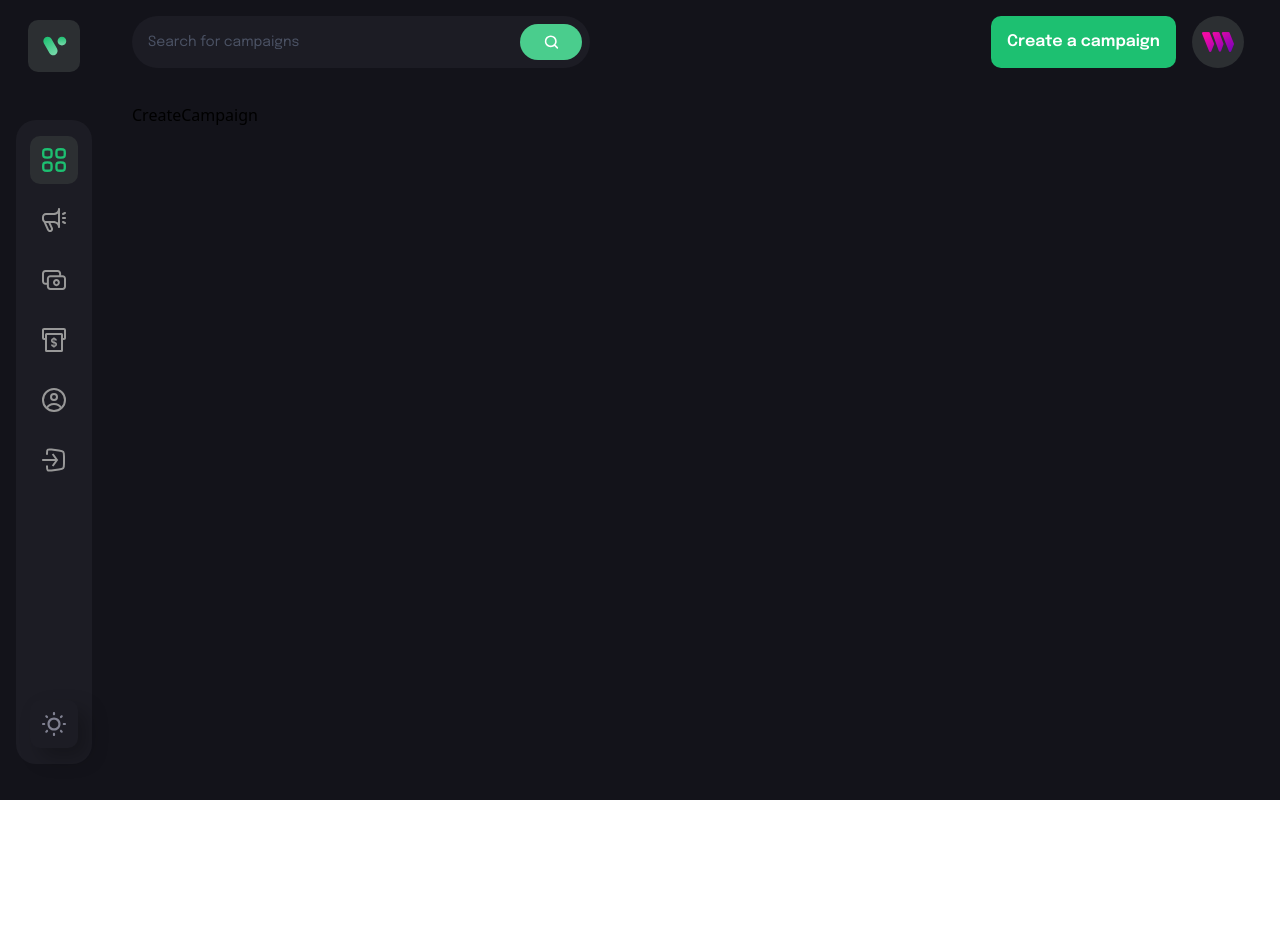
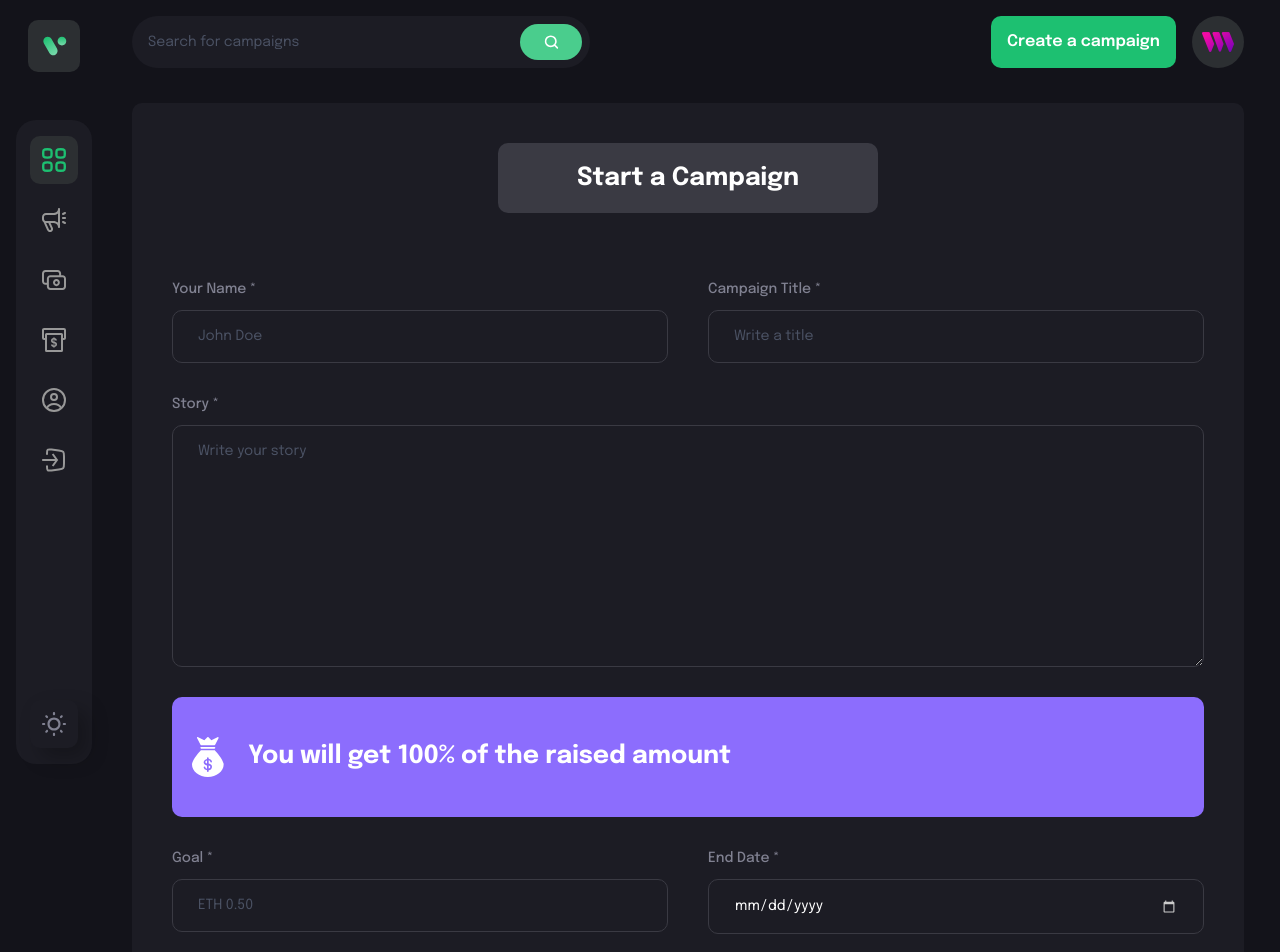
Before and after one commit to chrisstef/crowd-funding, a React app in the folder client/: page /create-campaign in a window 1280 px wide. Shown: the top 952 px of the page. Before the commit the page ends 800 px from the top, so only its background shows below. Built offline with nearby package versions, Linux system fonts and the light colour scheme; the HTML template or start-up script is replaced by a standard one.

Commit message:
Finish CreateCampaign page

```diff
--- /dev/null
+++ b/client/src/components/FormField.jsx
@@ -0,0 +1,42 @@
+import React from "react";
+
+const FormField = ({
+  labelName,
+  placeholder,
+  inputType,
+  isTextArea,
+  value,
+  handleChange,
+}) => {
+  return (
+    <label className="flex-1 w-full flex flex-col">
+      {labelName && (
+        <span className="font-epilogue font-medium text-[14px] leading-[22px] text-[#808191] mb-[10px]">
+          {labelName}
+        </span>
+      )}
+      {isTextArea ? (
+        <textarea
+          required
+          value={value}
+          onChange={handleChange}
+          rows={10}
+          placeholder={placeholder}
+          className="py-[15px] sm:px-[25px] px-[15px] outline-none border-[1px] border-[#3a3a43] bg-transparent font-epilogue text-white text-[14px] placeholder:text-[#4b5264] rounded-[10px] sm:min-w-[300px]"
+        />
+      ) : (
+        <input
+          required
+          value={value}
+          onChange={handleChange}
+          type={inputType}
+          step="0.1"
+          placeholder={placeholder}
+          className="py-[15px] sm:px-[25px] px-[15px] outline-none border-[1px] border-[#3a3a43] bg-transparent font-epilogue text-white text-[14px] placeholder:text-[#4b5264] rounded-[10px] sm:min-w-[300px]"
+        />
+      )}
+    </label>
+  );
+};
+
+export default FormField;
--- /dev/null
+++ b/client/src/components/Loader.jsx
@@ -0,0 +1,20 @@
+import React from "react";
+
+import { loader } from "../assets";
+
+const Loader = () => {
+  return (
+    <div className="fixed inset-0 z-10 h-screen bg-[rgba(0,0,0,0.7)] flex items-center justify-center flex-col">
+      <img
+        src={loader}
+        alt="loader"
+        className="w-[100px] h-[100px] object-contain"
+      />
+      <p className="mt-[20px] font-epilogue font-bold text-[20px] text-white text-center">
+        Transaction is in progress <br /> Please wait...
+      </p>
+    </div>
+  );
+};
+
+export default Loader;
--- a/client/src/components/index.js
+++ b/client/src/components/index.js
@@ -1,3 +1,5 @@
 export { default as Sidebar } from "./Sidebar";
 export { default as Navbar } from "./Navbar";
 export { default as CustomButton } from "./CustomButton";
+export { default as FormField } from "./FormField";
+export { default as Loader } from "./Loader";
--- a/client/src/pages/CreateCampaign.jsx
+++ b/client/src/pages/CreateCampaign.jsx
@@ -1,7 +1,130 @@
-import React from "react";
+import React, { useState } from "react";
+import { useNavigate } from "react-router-dom";
+import { ethers } from "ethers";
+
+import { money } from "../assets";
+import { CustomButton, FormField, Loader } from "../components";
+import { checkIfImage } from "../utils";
 
 const CreateCampaign = () => {
-  return <div>CreateCampaign</div>;
+  const navigate = useNavigate();
+  const [isLoading, setIsLoading] = useState(false);
+  const [form, setForm] = useState({
+    name: "",
+    title: "",
+    description: "",
+    target: "",
+    deadline: "",
+    image: "",
+  });
+
+  const handleFormFieldChange = (fieldName, e) => {
+    setForm({ ...form, [fieldName]: e.target.value });
+  };
+
+  const handleSubmit = async (e) => {
+    e.preventDefault();
+
+    checkIfImage(form.image, async (exists) => {
+      if (exists) {
+        setIsLoading(true);
+        await createCampaign({
+          ...form,
+          target: ethers.utils.parseUnits(form.target, 18),
+        });
+        setIsLoading(false);
+        navigate("/");
+      } else {
+        alert("Provide valid image URL");
+        setForm({ ...form, image: "" });
+      }
+    });
+  };
+
+  return (
+    <div className="bg-[#1c1c24] flex justify-center items-center flex-col rounded-[10px] sm:p-10 p-4">
+      {isLoading && <Loader />}
+      <div className="flex justify-center items-center p-[16px] sm:min-w-[380px] bg-[#3a3a43] rounded-[10px]">
+        <h1 className="font-epilogue font-bold sm:text-[25px] text-[18px] leading-[38px] text-white">
+          Start a Campaign
+        </h1>
+      </div>
+
+      <form
+        onSubmit={handleSubmit}
+        className="w-full mt-[65px] flex flex-col gap-[30px]"
+      >
+        <div className="flex flex-wrap gap-[40px]">
+          <FormField
+            labelName="Your Name *"
+            placeholder="John Doe"
+            inputType="text"
+            value={form.name}
+            handleChange={(e) => handleFormFieldChange("name", e)}
+          />
+          <FormField
+            labelName="Campaign Title *"
+            placeholder="Write a title"
+            inputType="text"
+            value={form.title}
+            handleChange={(e) => handleFormFieldChange("title", e)}
+          />
+        </div>
+
+        <FormField
+          labelName="Story *"
+          placeholder="Write your story"
+          isTextArea
+          value={form.description}
+          handleChange={(e) => handleFormFieldChange("description", e)}
+        />
+
+        <div className="w-full flex justify-start items-center p-4 bg-[#8c6dfd] h-[120px] rounded-[10px]">
+          <img
+            src={money}
+            alt="money"
+            className="w-[40px] h-[40px] object-contain"
+          />
+          <h4 className="font-epilogue font-bold text-[25px] text-white ml-[20px]">
+            You will get 100% of the raised amount
+          </h4>
+        </div>
+
+        <div className="flex flex-wrap gap-[40px]">
+          <FormField
+            labelName="Goal *"
+            placeholder="ETH 0.50"
+            inputType="text"
+            value={form.target}
+            handleChange={(e) => handleFormFieldChange("target", e)}
+          />
+          <FormField
+            labelName="End Date *"
+            placeholder="End Date"
+            inputType="date"
+            value={form.deadline}
+            handleChange={(e) => handleFormFieldChange("deadline", e)}
+          />
+        </div>
+
+        <FormField
+          labelName="Campaign image *"
+          placeholder="Place image URL of your campaign"
+          inputType="url"
+          value={form.image}
+          handleChange={(e) => handleFormFieldChange("image", e)}
+        />
+
+        <div className="flex justify-center items-center mt-[40px]">
+          <CustomButton
+            btnType="submit"
+            title="Submit new campaign"
+            styles="bg-[#1dc071]"
+          />
+        </div>
+      </form>
+    </div>
+  );
 };
 
 export default CreateCampaign;
```
